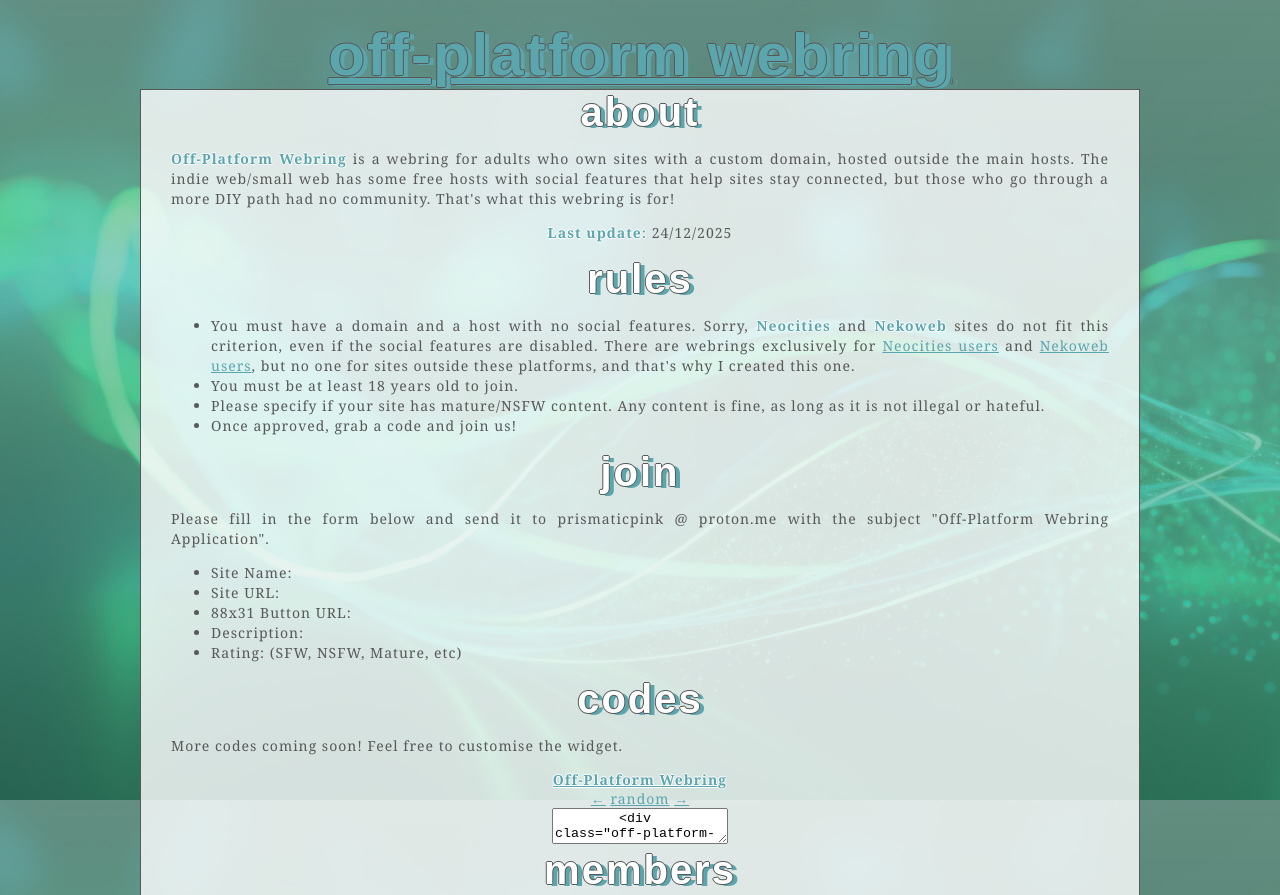
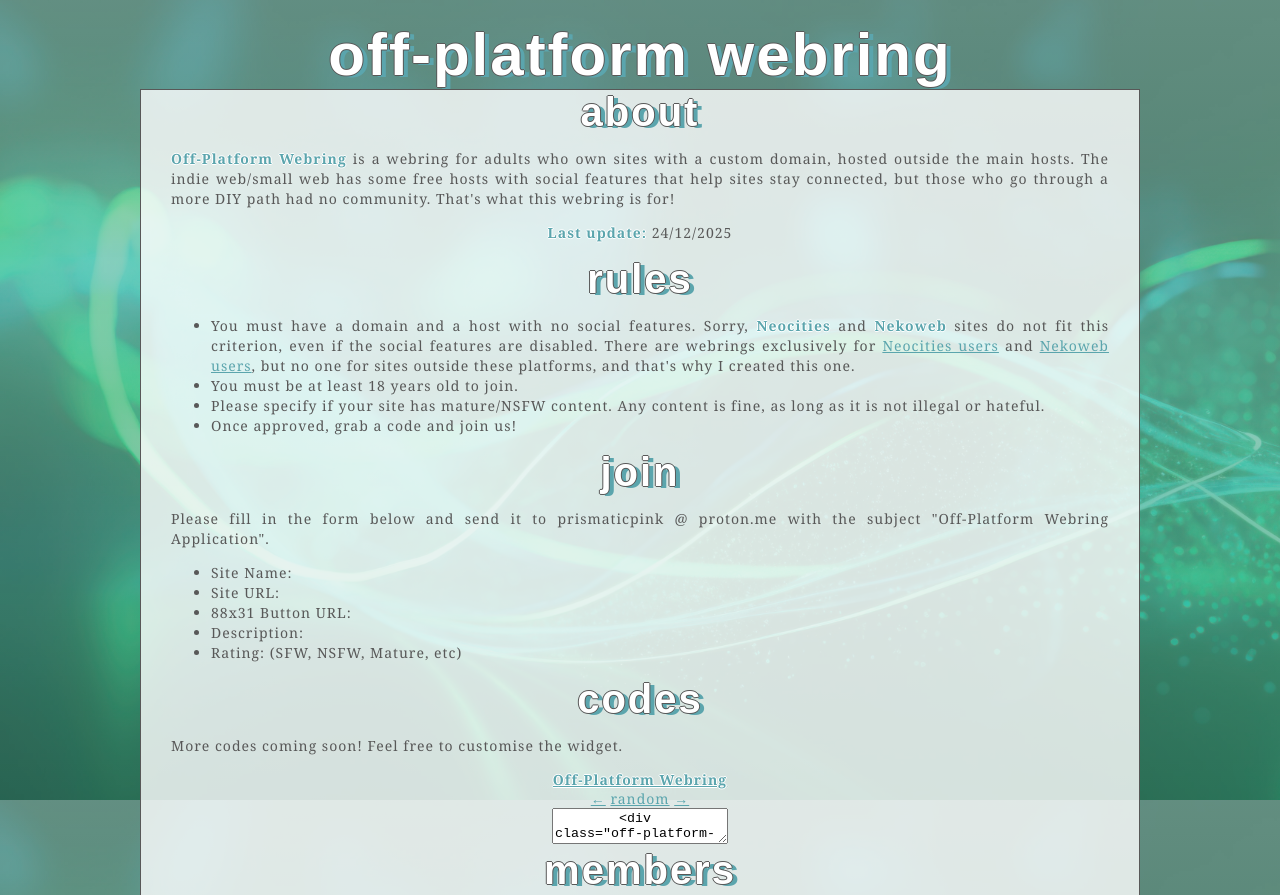
Before and after one commit to prismaticpink/sakkie, a plain HTML site: page off-platform/index.html in a window 1280 px wide. Shown: the top 895 px of the page. Drawn offline with Linux system fonts and the light colour scheme; a web font is replaced by a local one.

Commit message:
Update style.css

```diff
--- a/off-platform/style.css
+++ b/off-platform/style.css
@@ -52,6 +52,15 @@ h1 {
     letter-spacing: 2px;
     margin: 0;
     padding: 0;
+}
+
+h1 a {
+    text-decoration: none;
+    color: #fff;
+}
+
+h1 a:hover {
+    background: none;
 }
 
 h2 {
```
